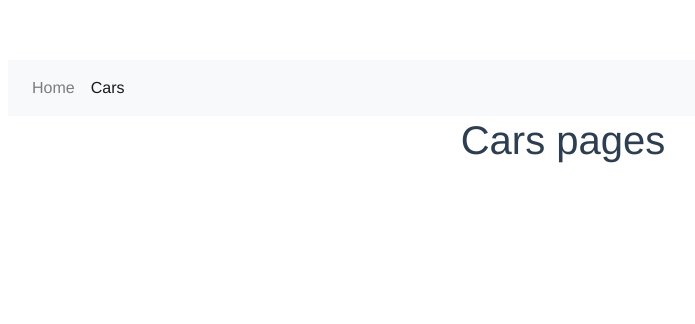
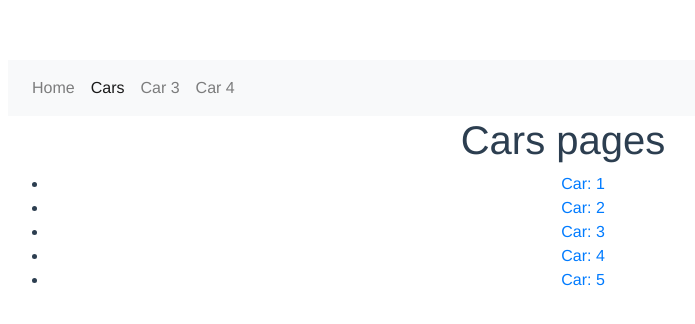
Before and after one commit to Draiking/vue-cli-lesson, a Vue app: page /cars in a window 1280 px wide. Shown: the top 324 px of the page, without its empty margins (77-772 px from the left). Built offline with nearby package versions, Linux system fonts and the light colour scheme.

Commit message:
Динамические роуты

```diff
--- a/src/App.vue
+++ b/src/App.vue
@@ -2,7 +2,7 @@
   <div id="app">
     <div class="container">
       <nav class="navbar navbar-expand-lg navbar-light bg-light">
-        <div class="collapse navbar-collapse" id="navbarNav">
+        <div class="navbar-collapse" id="navbarNav">
           <ul class="navbar-nav">
             <router-link
               tag="li"
@@ -22,6 +22,26 @@
             >
               <a class="nav-link">Cars</a>
             </router-link>
+
+            <router-link
+              tag="li"
+              class="nav-item"
+              to="/car/3"
+              active-class="active"
+            >
+              <a class="nav-link">Car 3</a>
+            </router-link>
+
+
+            <router-link
+              tag="li"
+              class="nav-item"
+              to="/car/4"
+              active-class="active"
+            >
+              <a class="nav-link">Car 4</a>
+            </router-link>
+
           </ul>
         </div>
       </nav>
@@ -38,7 +58,7 @@ export default {
   components: {},
   data() {
     return {};
-  },
+  }
 };
 </script>
 
--- /dev/null
+++ b/src/components/Car.vue
@@ -0,0 +1,21 @@
+<template>
+    <div>
+        <h1>Car id {{id}}</h1>
+    </div>
+</template>
+
+<script>
+    export default {
+        data() {
+            return {
+                // id: this.$router.currentRoute.params['id'] длинная запись
+                id: this.$route.params['id']
+            }
+        },
+        watch: {
+            $route(toR) {
+                this.id = toR.params['id']
+            }
+        }
+    }
+</script>
--- a/src/components/Cars.vue
+++ b/src/components/Cars.vue
@@ -1,14 +1,26 @@
 <template>
+<div>
     <h1>Cars pages</h1>
+   <ul>
+
+      <router-link tag="li" v-for="car in 5" :key="car" :to="'/car/' + car">
+        <a>Car: {{ car }}</a>
+      </router-link>
+
+    </ul>
+</div>
 </template>
 
 <script>
 export default {
-
-}
+  data() {
+    return {
+      car: Number,
+    };
+  },
+};
 </script>
 
 
 <style scroped>
-
 </style>
--- a/src/routes.js
+++ b/src/routes.js
@@ -1,6 +1,7 @@
 import VueRouter from 'vue-router';
 import Home from './components/Home';
 import Cars from './components/Cars';
+import Car from './components/Car';
 
 export default new VueRouter({
     routes: [
@@ -11,6 +12,10 @@ export default new VueRouter({
         {
             path: '/cars',
             component: Cars
+        },
+        {
+            path: '/car/:id',
+            component: Car
         }
     ],
     mode: 'history'
```
